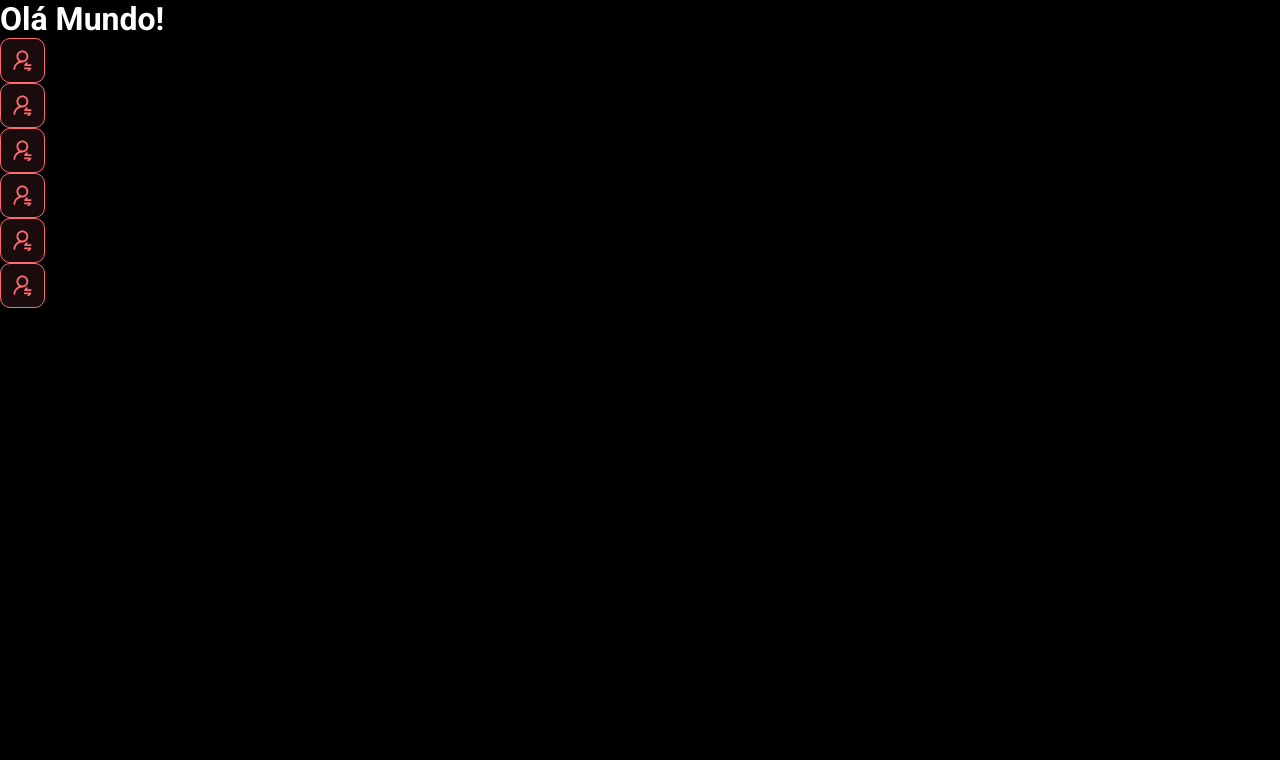
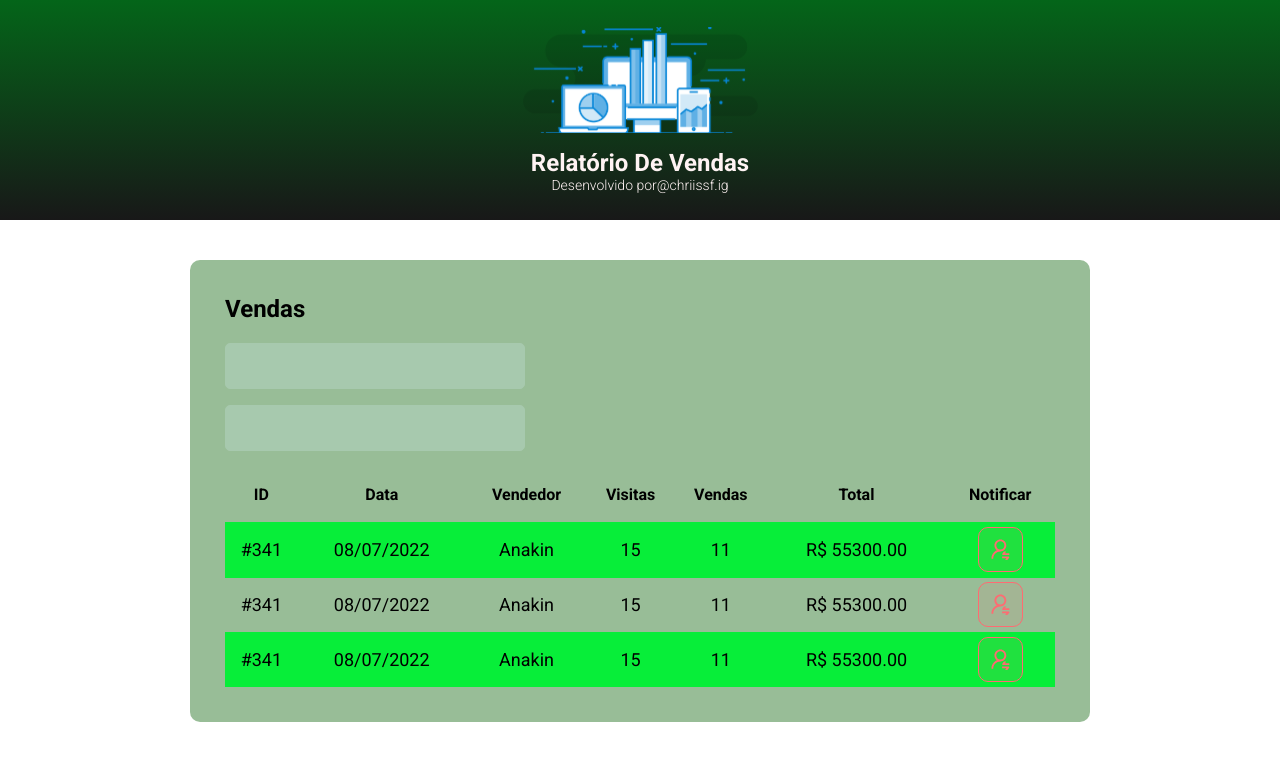
Before and after one commit to chriissf/dsmeta, a React (Vite) app in the folder frontend/: page / in a window 1280 px wide. Shown: the top 760 px of the page. Built offline with nearby package versions, Linux system fonts and the light colour scheme.

Commit message:
other component

```diff
--- a/frontend/src/App.tsx
+++ b/frontend/src/App.tsx
@@ -1,15 +1,19 @@
-import Notificationbutton from "./components/Notificationbutton"
+import Header from "./components/Header"
+import SalesCard from "./components/SalesCard"
+
 
 function App() {
   return (
     <>
-      <h1>Olá Mundo!</h1>
-      <Notificationbutton />
-      <Notificationbutton />
-      <Notificationbutton />
-      <Notificationbutton />
-      <Notificationbutton />
-      <Notificationbutton />
+      <Header />
+      <main>
+        <section id="sales">
+          <div className="dsmeta-container">
+
+            <SalesCard />
+            </div>
+        </section>
+      </main>
     </>
 
   )
--- /dev/null
+++ b/frontend/src/components/Header/index.tsx
@@ -0,0 +1,20 @@
+import logo from '../../assets/img/logo.svg'
+import './styles.css'
+
+function Header() {
+    return (
+        <header>
+            <div className="dsmeta-logo-container">
+                <img src={logo} alt="DSMeta" />
+                <h1>Relatório De Vendas </h1>
+                <p>
+                Desenvolvido por
+                <a href="https://github.com/chriissf">@chriissf.ig</a>
+            </p>
+        </div>
+        </header >
+
+    )
+}
+
+export default Header
--- /dev/null
+++ b/frontend/src/components/Header/styles.css
@@ -0,0 +1,27 @@
+header {
+    background: linear-gradient(180deg, #046519 0%, #181818 100%);
+    height: 220px;
+    display: flex;
+    align-items: center;
+    justify-content: center;
+}
+
+.dsmeta-logo-container {
+    display: flex;
+    flex-direction: column;
+    align-items: center;
+}
+
+.dsmeta-logo-container img {
+    width: 235px;
+}
+
+.dsmeta-logo-container h1 {
+    margin-top: 15px;
+    font-size: 24px;
+}
+
+.dsmeta-logo-container p {
+    font-size: 14px;
+    font-weight: 300;
+}
--- /dev/null
+++ b/frontend/src/components/SalesCard/index.tsx
@@ -0,0 +1,86 @@
+import Notificationbutton from "../Notificationbutton"
+import "./styles.css"
+
+function SalesCard() {
+    return (
+        <div className="dsmeta-card">
+            <h2 className="dsmeta-sales-title">Vendas</h2>
+            <div>
+                <div className="dsmeta-form-control-container">
+                    <input className="dsmeta-form-control" type="text" />
+                </div>
+                <div className="dsmeta-form-control-container">
+                    <input className="dsmeta-form-control" type="text" />
+                </div>
+            </div>
+
+            <div>
+                <table className="dsmeta-sales-table">
+                    <thead>
+                        <tr>
+                            <th className="show992">ID</th>
+                            <th className="show576">Data</th>
+                            <th>Vendedor</th>
+                            <th className="show992">Visitas</th>
+                            <th className="show992">Vendas</th>
+                            <th>Total</th>
+                            <th>Notificar</th>
+                        </tr>
+                    </thead>
+                    <tbody>
+                        <tr>
+                            <td className="show992">#341</td>
+                            <td className="show576">08/07/2022</td>
+                            <td>Anakin</td>
+                            <td className="show992">15</td>
+                            <td className="show992">11</td>
+                            <td>R$ 55300.00</td>
+                            <td>
+                                <div className="dsmeta-red-btn-container">
+                                    <Notificationbutton />
+
+                            </div>
+                        </td>
+                    </tr>
+                    <tr>
+                        <td className="show992">#341</td>
+                        <td className="show576">08/07/2022</td>
+                        <td>Anakin</td>
+                        <td className="show992">15</td>
+                        <td className="show992">11</td>
+                        <td>R$ 55300.00</td>
+                        <td>
+                            <div className="dsmeta-red-btn-container">
+
+                                    <Notificationbutton />
+
+                            </div>
+                        </td>
+                    </tr>
+                    <tr>
+                        <td className="show992">#341</td>
+                        <td className="show576">08/07/2022</td>
+                        <td>Anakin</td>
+                        <td className="show992">15</td>
+                        <td className="show992">11</td>
+                        <td>R$ 55300.00</td>
+                        <td>
+                            <div className="dsmeta-red-btn-container">
+
+                                    <Notificationbutton />
+
+                            </div>
+                        </td>
+                    </tr>
+                </tbody>
+
+            </table>
+        </div>
+
+        </div >
+
+
+    )
+}
+
+export default SalesCard
--- /dev/null
+++ b/frontend/src/components/SalesCard/styles.css
@@ -0,0 +1,115 @@
+.dsmeta-card {
+    background-color: #98bd97;
+    border-radius: 10px;
+    padding: 30px 10px;
+}
+
+
+
+.dsmeta-sales-title {
+    color: #000000;
+    font-size: 24px;
+    margin-bottom: 20px;
+}
+
+.dsmeta-form-control-container {
+    margin-bottom: 16px;
+    max-width: 300px;
+}
+
+.dsmeta-form-control {
+    width: 100%;
+    height: 46px;
+    background-color: #a7c9ae;
+    border: 1px solid #a7c9ae;
+    border-radius: 5px;
+    color: #000000;
+    padding: 0 20px;
+    font-size: 18px;
+}
+
+.dsmeta-sales-table {
+    width: 100%;
+    border-spacing: 0;
+    border-collapse: collapse;
+}
+
+.dsmeta-sales-table thead {
+    height: 55px;
+    font-size: 16px;
+    color: #000000;
+    font-weight: 700;
+}
+
+.dsmeta-sales-table tbody {
+    font-size: 14px;
+    font-weight: 400;
+    color: #000000;
+    text-align: center;
+}
+
+.dsmeta-sales-table tbody tr {
+    height: 74px;
+    border-top: 1px solid #07ee39;
+}
+
+.dsmeta-sales-table tbody tr:hover>td {
+    background-color: #07ee39;
+}
+
+.dsmeta-sales-table tbody tr:nth-child(odd) {
+    background-color: #07ee39;
+}
+
+.dsmeta-red-btn-container {
+    display: flex;
+    justify-content: center;
+}
+
+.dsmeta-red-btn {
+    height: 45px;
+    width: 45px;
+    background: rgba(255, 107, 114, 0.1);
+    border: 1px solid #ff6b72;
+    border-radius: 10px;
+    display: flex;
+    align-items: center;
+    justify-content: center;
+    cursor: pointer;
+}
+
+.dsmeta-red-btn img {
+    width: 19px;
+}
+
+.show576 {
+    display: none;
+}
+
+.show992 {
+    display: none;
+}
+
+@media (min-width: 576px) {
+    .show576 {
+        display: table-cell;
+    }
+
+    .dsmeta-card {
+        padding: 35px;
+    }
+
+    .dsmeta-sales-table tbody tr {
+        height: 55px;
+    }
+
+    .dsmeta-sales-table tbody {
+        font-size: 18px;
+    }
+}
+
+@media (min-width: 992px) {
+    .show992 {
+        display: table-cell;
+    }
+}
--- a/frontend/src/index.css
+++ b/frontend/src/index.css
@@ -9,8 +9,8 @@
 
 body,
 html {
-  background-color: #000;
-  color: #fff;
+  background-color: rgb(255, 255, 255);
+  color: #fff3f3;
 }
 
 a,
@@ -19,3 +19,13 @@
   color: unset;
   text-decoration: none;
 }
+
+.dsmeta-container {
+  width: 100%;
+  max-width: 900px;
+  margin: 0 auto;
+}
+
+#sales {
+  padding: 40px 10px;
+}
```
Also changed, not shown: frontend/src/assets/img/logo.svg (added).
